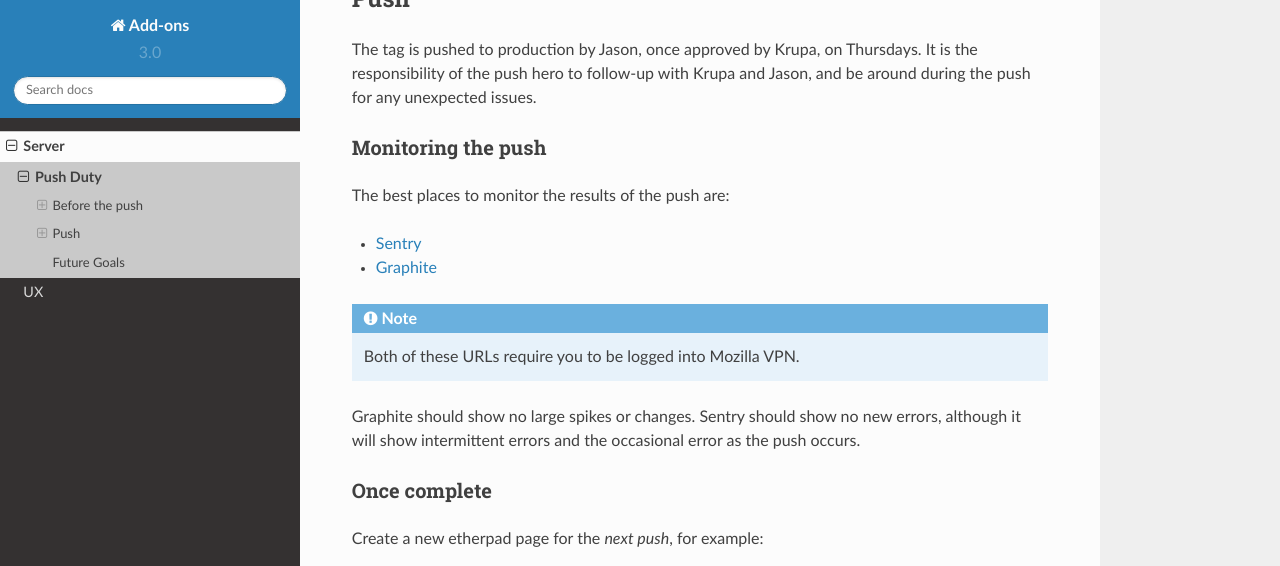
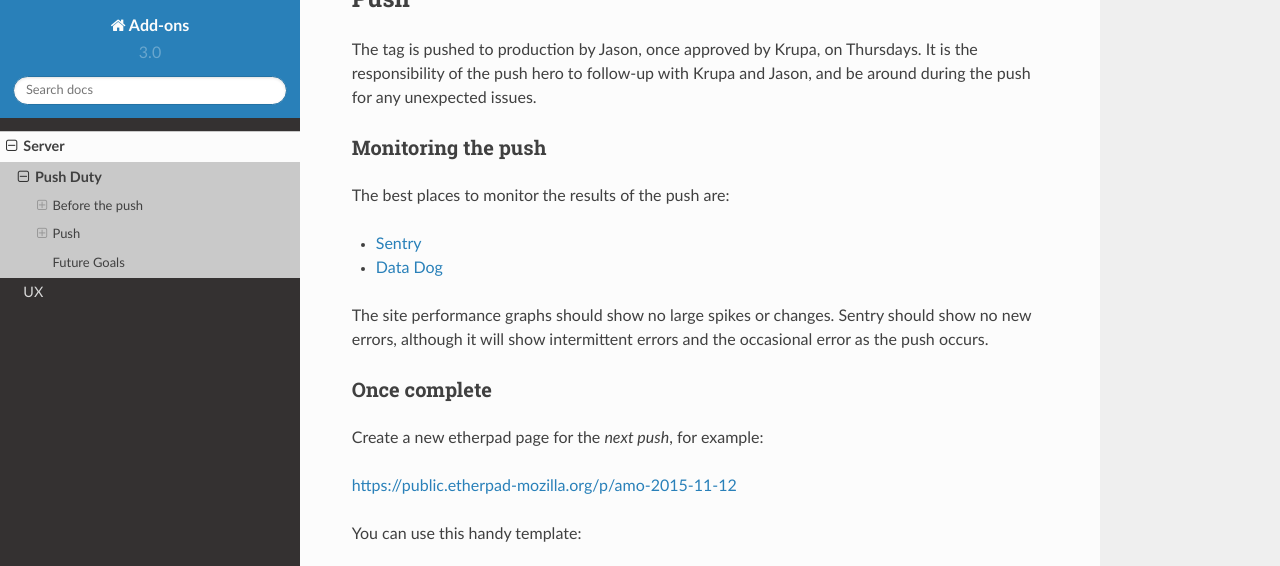
Before and after one commit to mozilla/addons, a Sphinx documentation site: the page built from docs/server/push-duty.rst, in a window 1280 px wide and 900 px high, scrolled down 1560 px, cut to the strip 0-566 px from the top of the window. Built offline with Sphinx 7.4.7 and the Read the Docs theme 2.0.0, drawn with Linux system fonts in a browser that asks for light colours.

Commit message:
Fix outdated monitoring links

```diff
--- a/docs/server/push-duty.rst
+++ b/docs/server/push-duty.rst
@@ -75,13 +75,12 @@ Monitoring the push
 
 The best places to monitor the results of the push are:
 
-* `Sentry <http://sentry.mktmon.services.phx1.mozilla.com/mkt/addonsmozillaorg/>`_
-* `Graphite <http://dashboard.mktadm.ops.services.phx1.mozilla.com/graphite?site=addons&graph=all-responses>`_
+* `Sentry <https://sentry.prod.mozaws.net/operations/olympia-prod/>`_
+* `Data Dog <https://app.datadoghq.com/dash/78168/addons-prod?live=true&page=0&is_auto=false&tile_size=m>`_
 
-.. note:: Both of these URLs require you to be logged into Mozilla VPN.
-
-Graphite should show no large spikes or changes. Sentry should show no new errors, although
-it will show intermittent errors and the occasional error as the push occurs.
+The site performance graphs should show no large spikes or changes.
+Sentry should show no new errors, although it will show intermittent errors and the occasional
+error as the push occurs.
 
 Once complete
 +++++++++++++
```
Also changed, not shown: README.md (+16 -0 lines).
